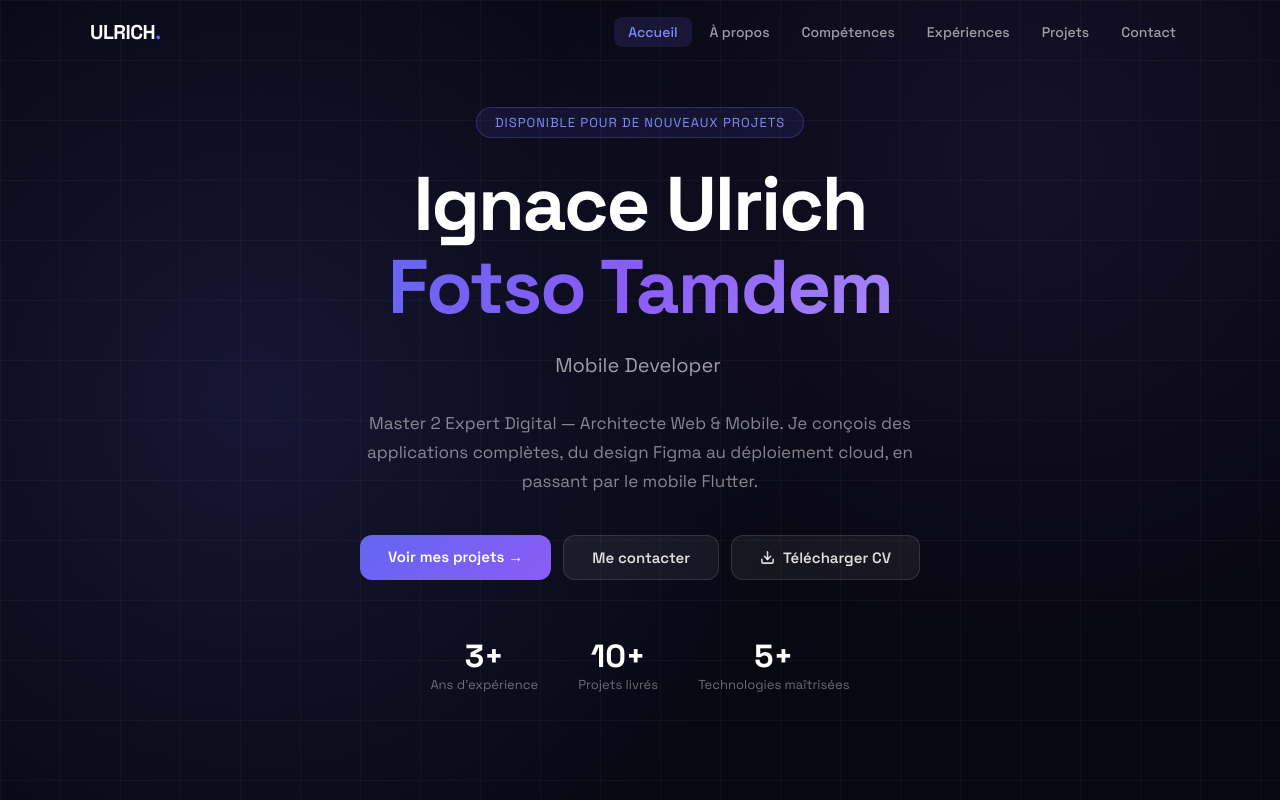
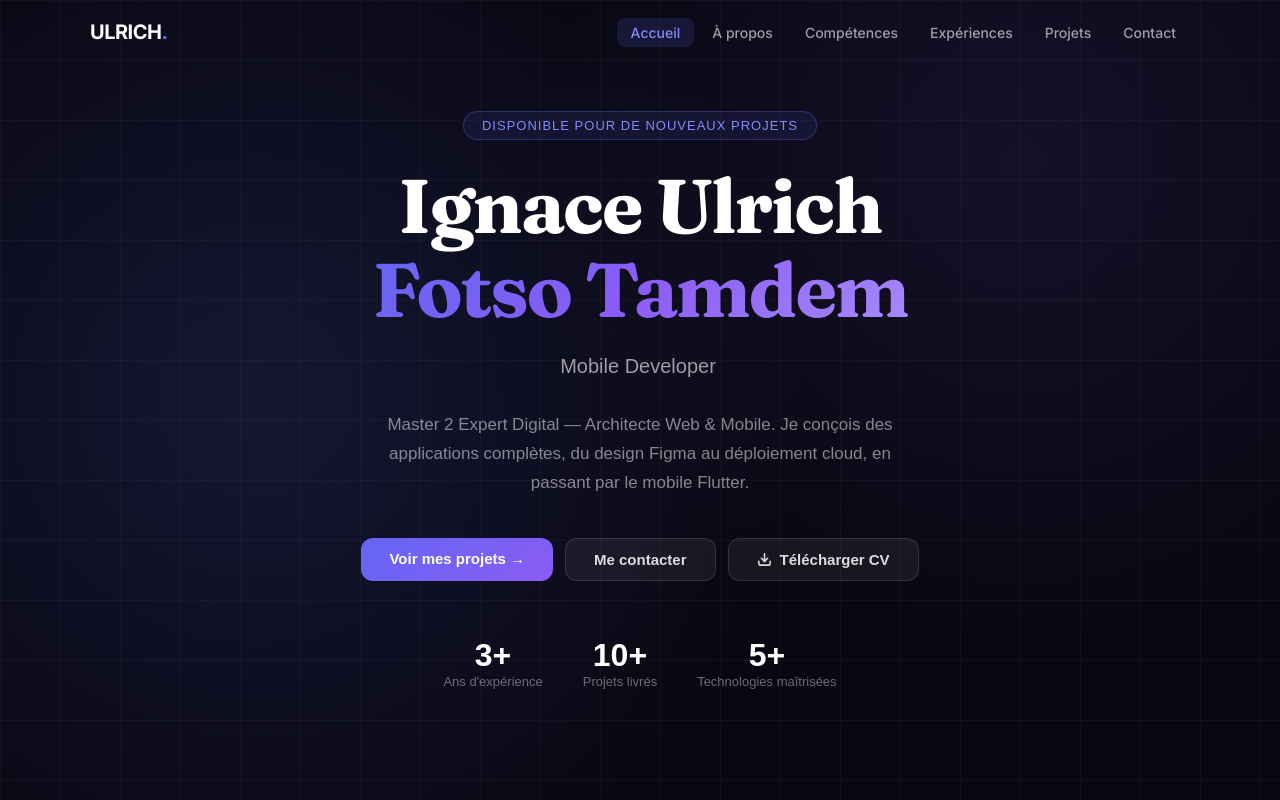
Before and after one commit to ulrichfots/Porfolio_ulrich, a React (Vite) app: page / in a window 1280 px wide. Shown: the top 800 px of the page. Built offline with nearby package versions, Linux system fonts and the light colour scheme.

Commit message:
portolio-final

```diff
--- a/index.html
+++ b/index.html
@@ -31,7 +31,7 @@
     <link rel="preconnect" href="https://fonts.googleapis.com" />
     <link rel="preconnect" href="https://fonts.gstatic.com" crossorigin />
     <link
-      href="https://fonts.googleapis.com/css2?family=Space+Grotesk:wght@400;500;600;700&display=swap"
+      href="https://fonts.googleapis.com/css2?family=Fraunces:opsz,wght@9..144,600;9..144,700&family=Inter:wght@400;500;600;700&display=swap"
       rel="stylesheet"
     />
 
--- a/src/Portfolio.jsx
+++ b/src/Portfolio.jsx
@@ -306,7 +306,7 @@ const NavBar = memo(function NavBar({ active, onNav }) {
       >
         <span
           style={{
-            fontFamily: "'Space Grotesk', sans-serif",
+            fontFamily: "'Inter', system-ui, -apple-system, Segoe UI, Roboto, sans-serif",
             fontWeight: 700,
             fontSize: 20,
             color: "#fff",
@@ -473,7 +473,7 @@ const HeroSection = memo(function HeroSection({ sectionRef }) {
         <h1
           style={{
             fontSize: "clamp(40px, 7vw, 76px)",
-            fontFamily: "'Clash Display', 'Space Grotesk', sans-serif",
+            fontFamily: "'Fraunces', 'Inter', system-ui, -apple-system, Segoe UI, Roboto, sans-serif",
             fontWeight: 700,
             color: "#fff",
             lineHeight: 1.1,
--- a/src/index.css
+++ b/src/index.css
@@ -1,5 +1,5 @@
 :root {
-  font-family: "Space Grotesk", system-ui, -apple-system, Segoe UI, Roboto, sans-serif;
+  font-family: "Inter", system-ui, -apple-system, Segoe UI, Roboto, sans-serif;
   text-rendering: optimizeLegibility;
   -webkit-font-smoothing: antialiased;
   -moz-osx-font-smoothing: grayscale;
@@ -14,6 +14,20 @@ body {
   margin: 0;
 }
 
+body,
+button,
+input,
+textarea,
+select {
+  font-family: "Inter", system-ui, -apple-system, Segoe UI, Roboto, sans-serif !important;
+}
+
+h1,
+h2,
+h3 {
+  font-family: "Fraunces", "Inter", system-ui, -apple-system, Segoe UI, Roboto, sans-serif !important;
+}
+
 #root {
   min-height: 100%;
 }
```
